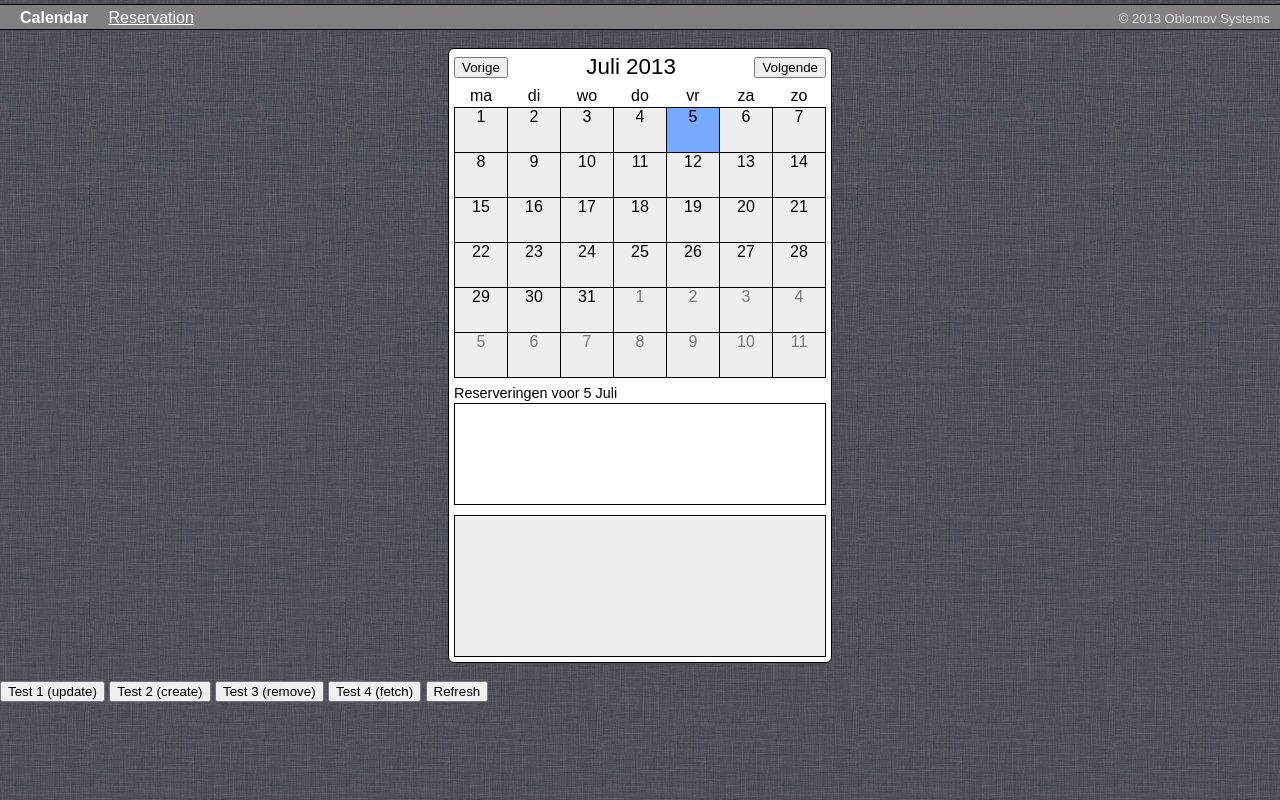
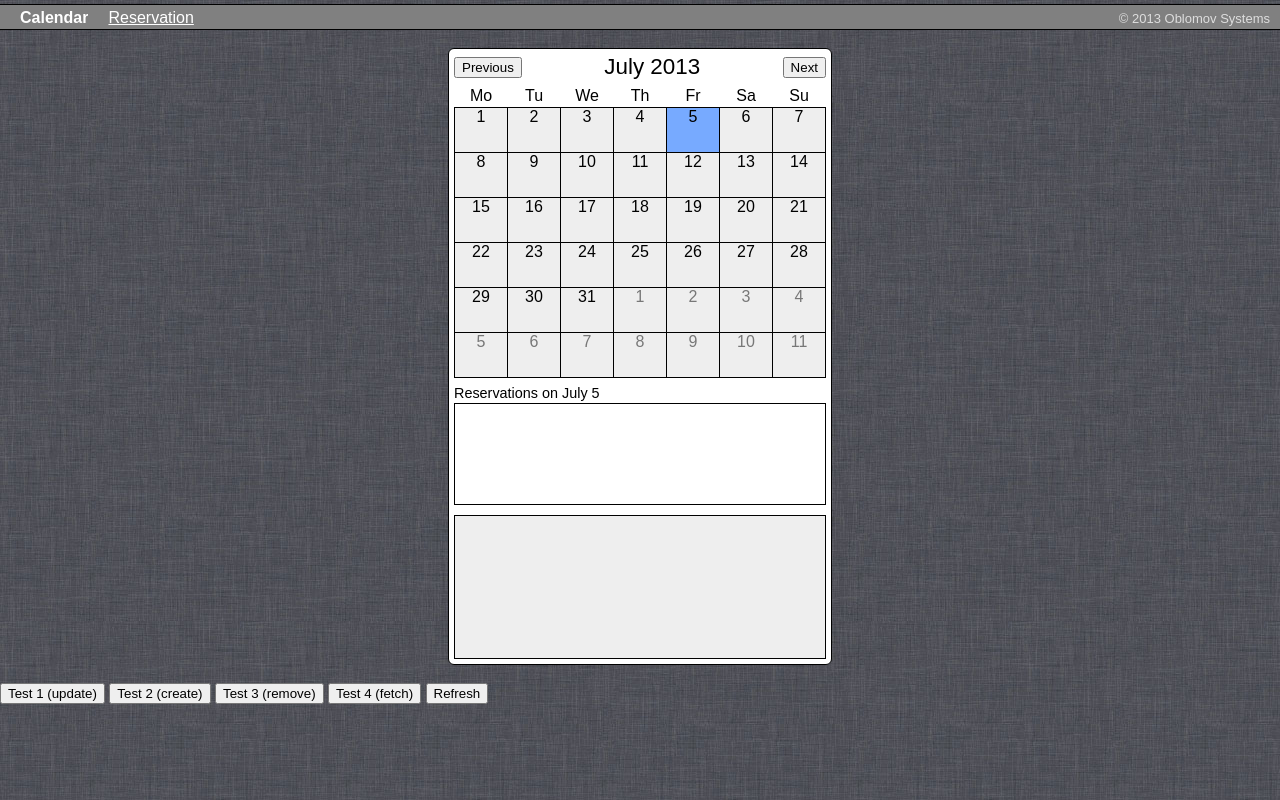
Before and after one commit to Oblosys/restaurant-reservations-2013, a plain HTML site: page www/index.html in a window 1280 px wide. Drawn offline with Linux system fonts and the light colour scheme; no server answers.

Commit message:
Everything in English
git-svn-id: svn://svn.oblomov.com/Oblomov/JavaScript/Reservations@3901 63c81c92-1a08-11de-87e6-23293a004a03

```diff
--- a/js/client/calendar.js
+++ b/js/client/calendar.js
@@ -15,7 +15,7 @@ var dayView;
 var reservationView;
 var days;
 
-var monthNames = ['Januari', 'Februari', 'Maart', 'April', 'Mei', 'Juni', 'Juli', 'Augustus', 'September', 'Oktober', 'November', 'December'];
+var monthNames = ['January', 'February', 'March', 'April', 'May', 'June', 'July', 'August', 'September', 'October', 'November', 'December'];
 
 
 /***** Backbone models *****/
@@ -126,7 +126,7 @@ var DayView = Backbone.View.extend({
     util.log('rendering dayView');
     var date = this.model.get('date');
     var reservationsForDay = this.model.get('reservations'); // is a Day
-    var html = '<div id="selectedDayLabel">Reserveringen voor '+date.getDate()+' '+monthNames[date.getMonth()]+'</div>'+
+    var html = '<div id="selectedDayLabel">Reservations on '+monthNames[date.getMonth()]+' '+date.getDate()+'</div>'+
                '<div id="reservationsPerDay">';
     reservationsForDay.each(function(res){html += '<div class="reservationLine">'+res.get("time")+' : '+res.get('name')+' ('+res.get('nrOfPeople')+')</div>';});
     html += '</div>';
--- a/js/server.js
+++ b/js/server.js
@@ -1,7 +1,6 @@
 /**
  * Web server for reservations app
  */
-// TODO: choose Dutch or English, or support multiple languages
 // TODO: make some log functions for collections and models
 // TODO: maybe cache viewed months?
 // LATER: check if update on reservation is handled correctly in reservation and in calendar (not a normal scenario yet)
--- a/www/css/calendar.css
+++ b/www/css/calendar.css
@@ -91,6 +91,7 @@ body {
   margin-top: 10px;
   padding-left: 2px;
   padding-right: 2px;
+  padding-bottom: 2px;
   height: 140px;
   border: solid black 1px;
   background-color: #eee;
--- a/www/index.html
+++ b/www/index.html
@@ -17,11 +17,11 @@
 <table id="calendar" class="roundedCorners">
 <tr><td>
   <table class="MonthSelectionBar"><tr>
-    <td><input type="button" value="Vorige" onClick="prevMonthButton()"></td><td id="monthLabel">Maand</td><td><input type="button" value="Volgende" onClick="nextMonthButton()"></td>
+    <td><input type="button" value="Previous" onClick="prevMonthButton()"></td><td id="monthLabel">Maand</td><td><input type="button" value="Next" onClick="nextMonthButton()"></td>
   </tr></table>
 </td></tr>
 <tr><td><div class="month">
-<div class="weekHeader"><div class="dayName">ma</div><div class="dayName">di</div><div class="dayName">wo</div><div class="dayName">do</div><div class="dayName">vr</div><div class="dayName">za</div><div class="dayName">zo</div></div>
+<div class="weekHeader"><div class="dayName">Mo</div><div class="dayName">Tu</div><div class="dayName">We</div><div class="dayName">Th</div><div class="dayName">Fr</div><div class="dayName">Sa</div><div class="dayName">Su</div></div>
 <div class="week"><div class="dayCell"></div><div class="dayCell"></div><div class="dayCell"></div><div class="dayCell"></div><div class="dayCell"></div><div class="dayCell"></div><div class="dayCell"></div></div>
 <div class="week"><div class="dayCell"></div><div class="dayCell"></div><div class="dayCell"></div><div class="dayCell"></div><div class="dayCell"></div><div class="dayCell"></div><div class="dayCell"></div></div>
 <div class="week"><div class="dayCell"></div><div class="dayCell"></div><div class="dayCell"></div><div class="dayCell"></div><div class="dayCell"></div><div class="dayCell"></div><div class="dayCell"></div></div>
```
